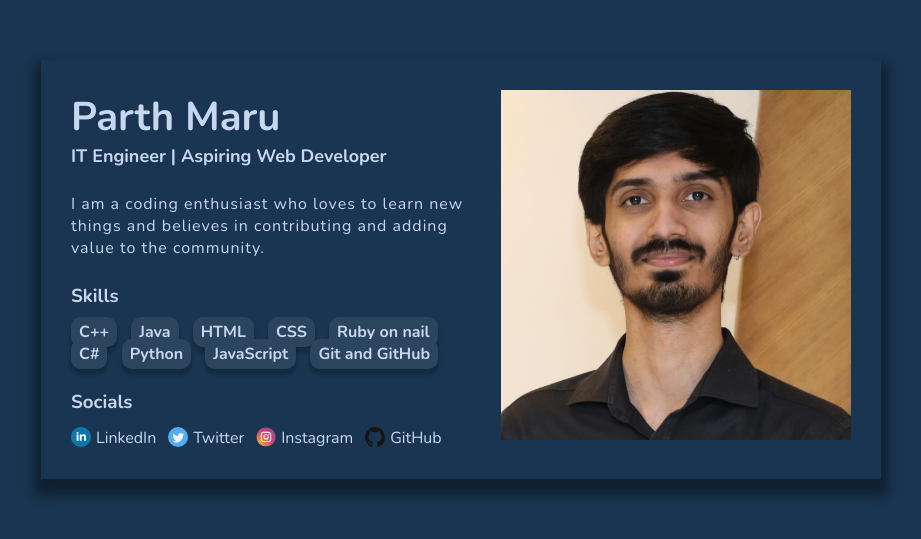
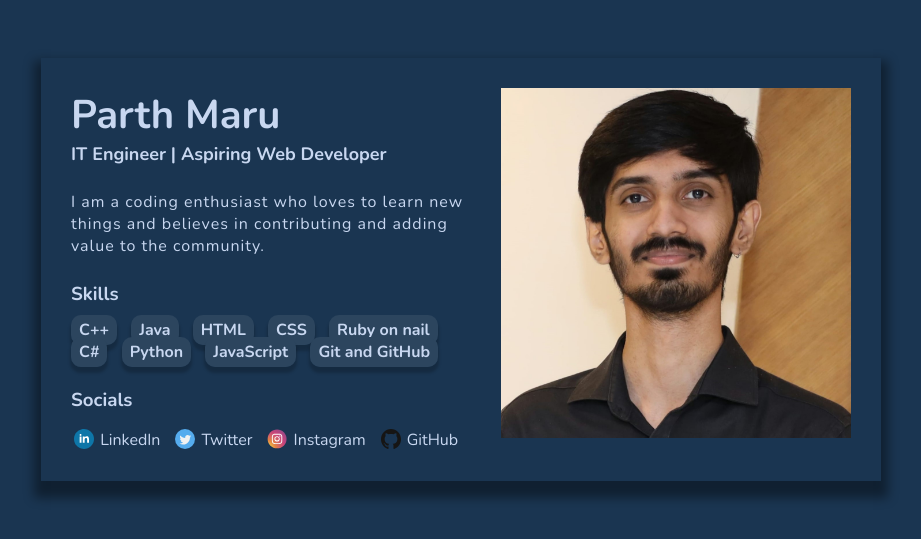
Before and after one commit to Parthu11/simple-personal-portfolio, a plain HTML site: page index.html in a window 1280 px wide. Shown: the part 131-670 px from the top of the page, without its empty margins (179-1100 px from the left). Drawn offline with nearby package versions, Linux system fonts and the light colour scheme.

Commit message:
Fixed the social image issue.
* Images are now linked.
* Added styles to make images look inline.

Fixes #4.

```diff
--- a/index.html
+++ b/index.html
@@ -14,10 +14,7 @@
           <div class="header-text">
             <h1 class="name">Parth Maru</h1>
             <h2>IT Engineer | Aspiring Web Developer</h2>
-            <p class="description">
-              I am a coding enthusiast who loves to learn new things and
-              believes in contributing and adding value to the community.
-            </p>
+            <p class="description">I am a coding enthusiast who loves to learn new things and believes in contributing and adding value to the community.</p>
             <h3>Skills</h3>
             <div class="skills">
               <a href="#">C++</a>
@@ -33,34 +30,14 @@
 
             <h3>Socials</h3>
             <div class="socials">
-              <img src="icons/linkedin.svg" alt="" width="20" height="20" />
-              <a
-                href="https://www.linkedin.com/in/parth-maru-596366186/"
-                target="_blank"
-                >LinkedIn</a
-              >
-              <img src="icons/twitter.svg" alt="" width="20" height="20" />
-              <a href="https://twitter.com/TheParthMaru" target="_blank"
-                >Twitter</a
-              >
-              <img src="icons/instagram.svg" alt="" width="20" height="20" />
-              <a href="https://www.instagram.com/theparthmaru/" target="_blank"
-                >Instagram</a
-              >
-              <img src="icons/github.svg" alt="" width="20" height="20" />
-              <a href="https://github.com/TheParthMaru" target="_blank"
-                >GitHub</a
-              >
+              <a href="https://www.linkedin.com/in/parth-maru-596366186/" target="_blank"><img src="icons/linkedin.svg" alt="" width="20" height="20" /> LinkedIn</a>
+              <a href="https://twitter.com/TheParthMaru" target="_blank"><img src="icons/twitter.svg" alt="" width="20" height="20" /> Twitter</a>
+              <a href="https://www.instagram.com/theparthmaru/" target="_blank"><img src="icons/instagram.svg" alt="" width="20" height="20" /> Instagram</a>
+              <a href="https://github.com/TheParthMaru" target="_blank"><img src="icons/github.svg" alt="" width="20" height="20" /> GitHub</a>
             </div>
           </div>
 
-          <img
-            src="img/parth.jpg"
-            alt="Parth Maru's Picture"
-            width="350"
-            height="350"
-            class="profile-picture"
-          />
+          <img src="img/parth.jpg" alt="Parth Maru's Picture" width="350" height="350" class="profile-picture" />
         </header>
       </section>
     </div>
--- a/styles/style.css
+++ b/styles/style.css
@@ -78,7 +78,9 @@ h3 {
 }
 
 .socials img {
-  display: inline-block;
+  position: relative;
+  bottom: -4px;
+  left: -2px;
 }
 
 .socials a {
```
